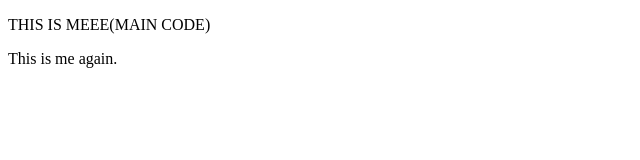
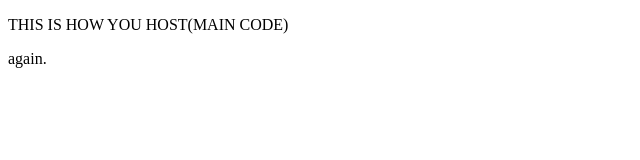
Before and after one commit to PhantomDesigner/PhantomDesigner.github.io, a plain HTML site: page index.html in a window 1280 px wide. Shown: the whole page, without its empty margins (0-640 px from the left). Drawn offline with Linux system fonts and the light colour scheme.

Commit message:
Update index.html

```diff
--- a/index.html
+++ b/index.html
@@ -5,7 +5,7 @@
 <title>My second page actually</title>
 </head>
 <body>
-<main><p>THIS IS MEEE(MAIN CODE)</p></main>
-<footer><p>This is me again.</p></footer>
+<main><p>THIS IS HOW YOU HOST(MAIN CODE)</p></main>
+<footer><p>again.</p></footer>
 </body>
 </html>
```
